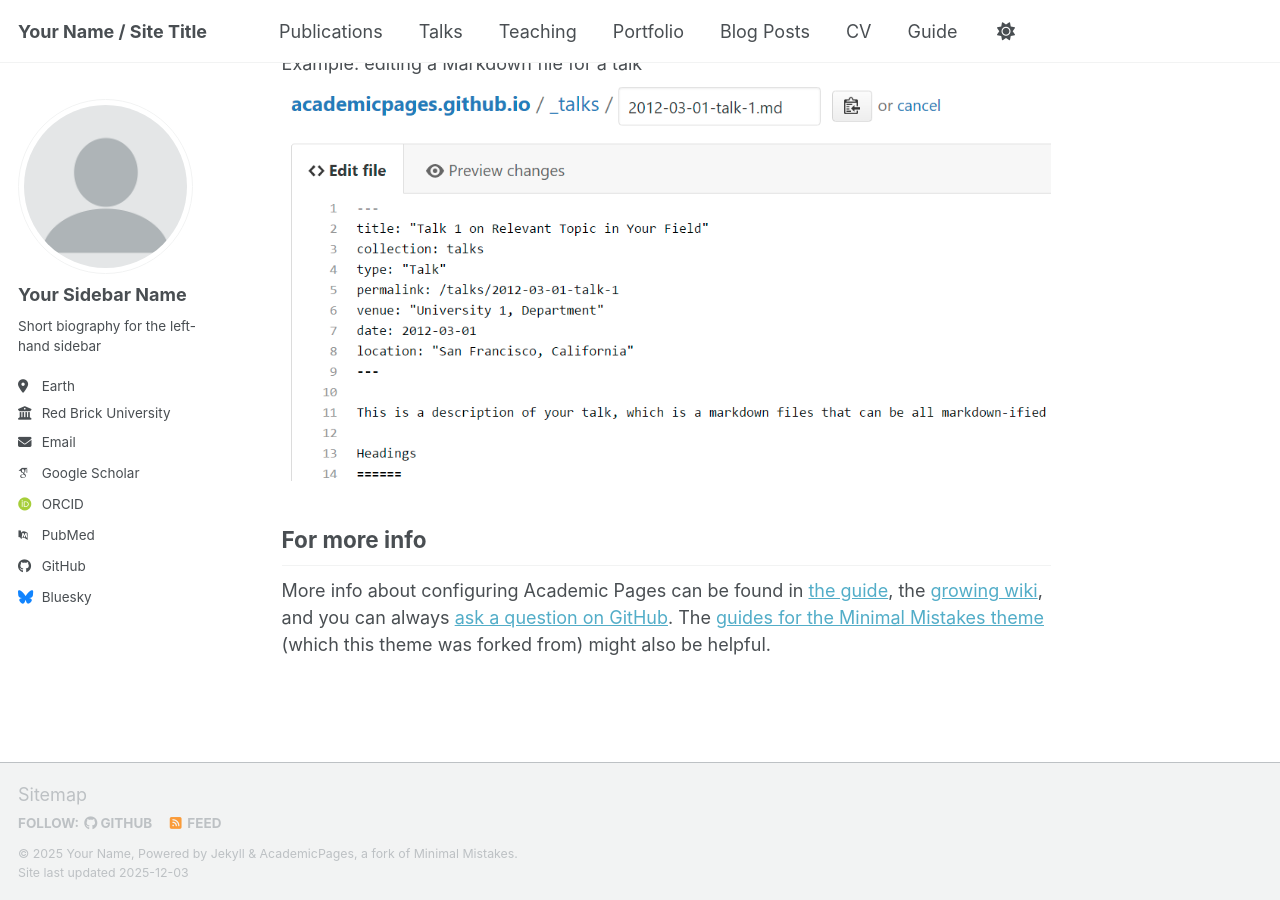
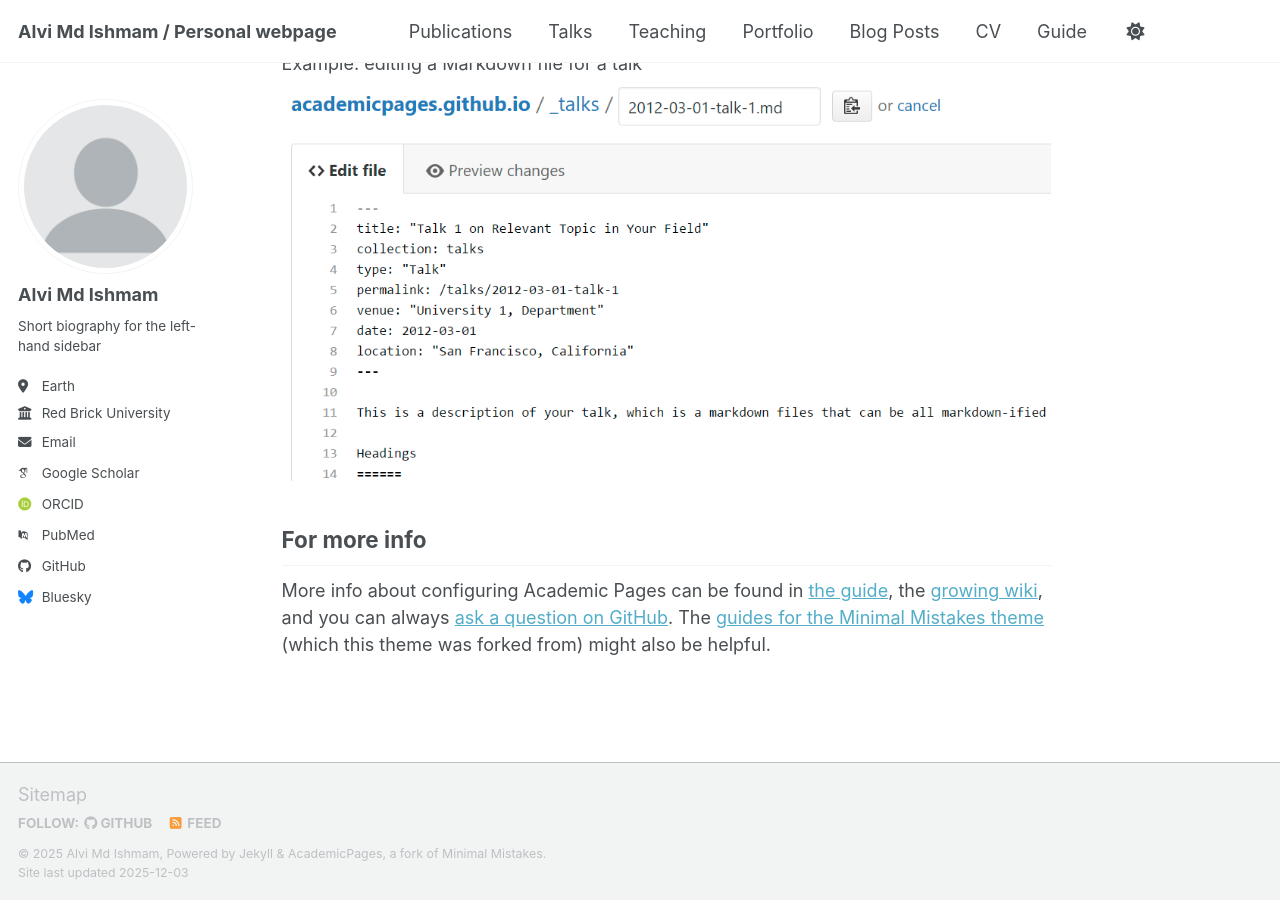
Before and after one commit to IshmamAlvi/ishmamalvi.github.io, a Jekyll site: the page built from _pages/about.md, in a window 1280 px wide and 900 px high, scrolled down 2718 px. Built offline with Jekyll 4.4.1, drawn with Linux system fonts in a browser that asks for light colours; some web fonts are replaced; a script bundle is joined from its source files by our own code; library files that are not in the unit come from our copies.

Commit message:
Update site title and personal information in config

```diff
--- a/_config.yml
+++ b/_config.yml
@@ -9,11 +9,11 @@
 # Basic Site Settings
 locale                   : "en-US"
 site_theme               : "default" # Currently available options are "default", "air"
-title                    : "Your Name / Site Title"
+title                    : "Alvi Md Ishmam  / Personal webpage"
 title_separator          : "-"
-name                     : &name "Your Name"
+name                     : &name "Alvi Md Ishmam"
 description              : &description "Your Name's academic portfolio"   # Update this with a general description of your site, this is the default if not overridden by a page
-url                      : https://academicpages.github.io # The base hostname & protocol for your site e.g. "https://[your GitHub username].github.io",
+url                      : https://alviishmam.github.io # The base hostname & protocol for your site e.g. "https://[your GitHub username].github.io",
                                                            # or if you already have some other page hosted on Github then use "https://[your GitHub username].github.io/[Your Repo Name]"
 baseurl                  : "" # the subpath of your site, e.g. "/blog"
 repository               : "academicpages/academicpages.github.io"
@@ -24,7 +24,7 @@
 author:
   # Biographic information
   avatar           : "profile.png"
-  name             : "Your Sidebar Name"
+  name             : "Alvi Md Ishmam"
   pronouns         : # example: "she/her"
   bio              : "Short biography for the left-hand sidebar"
   location         : "Earth"
```
